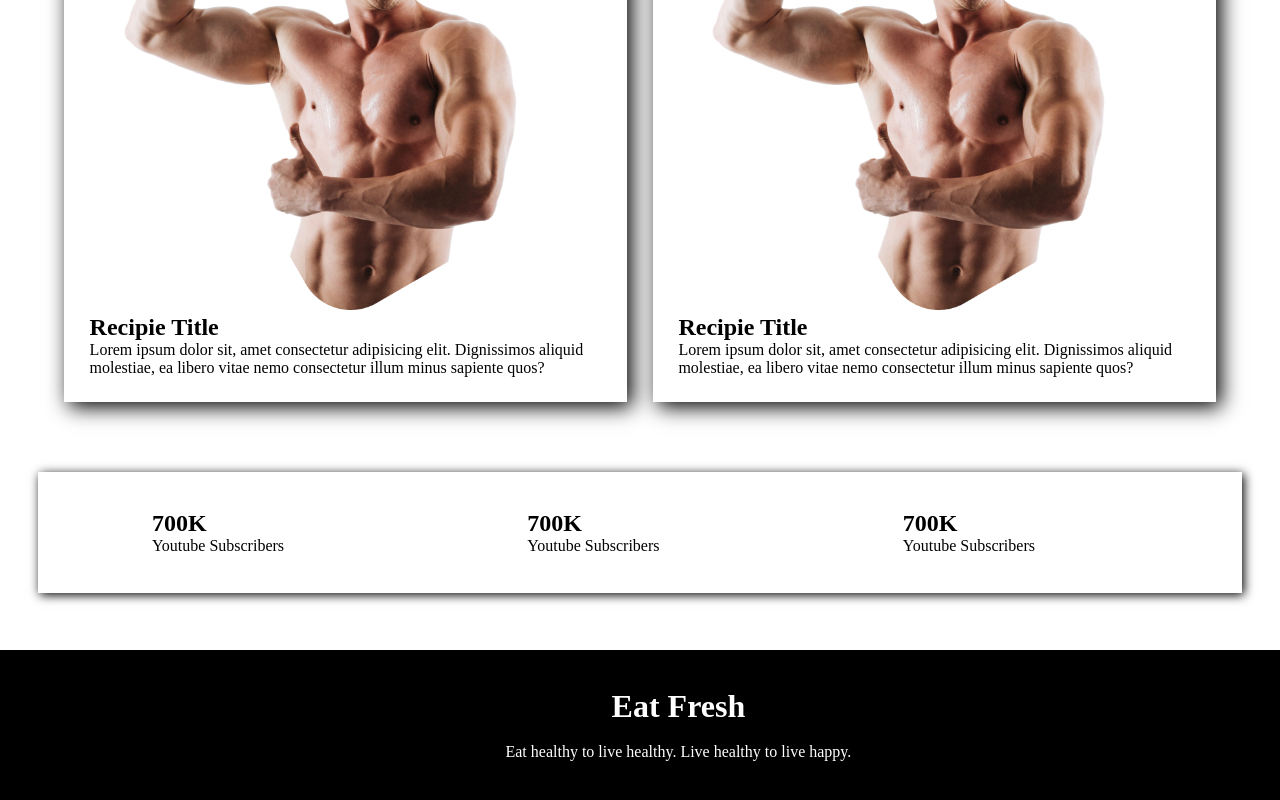
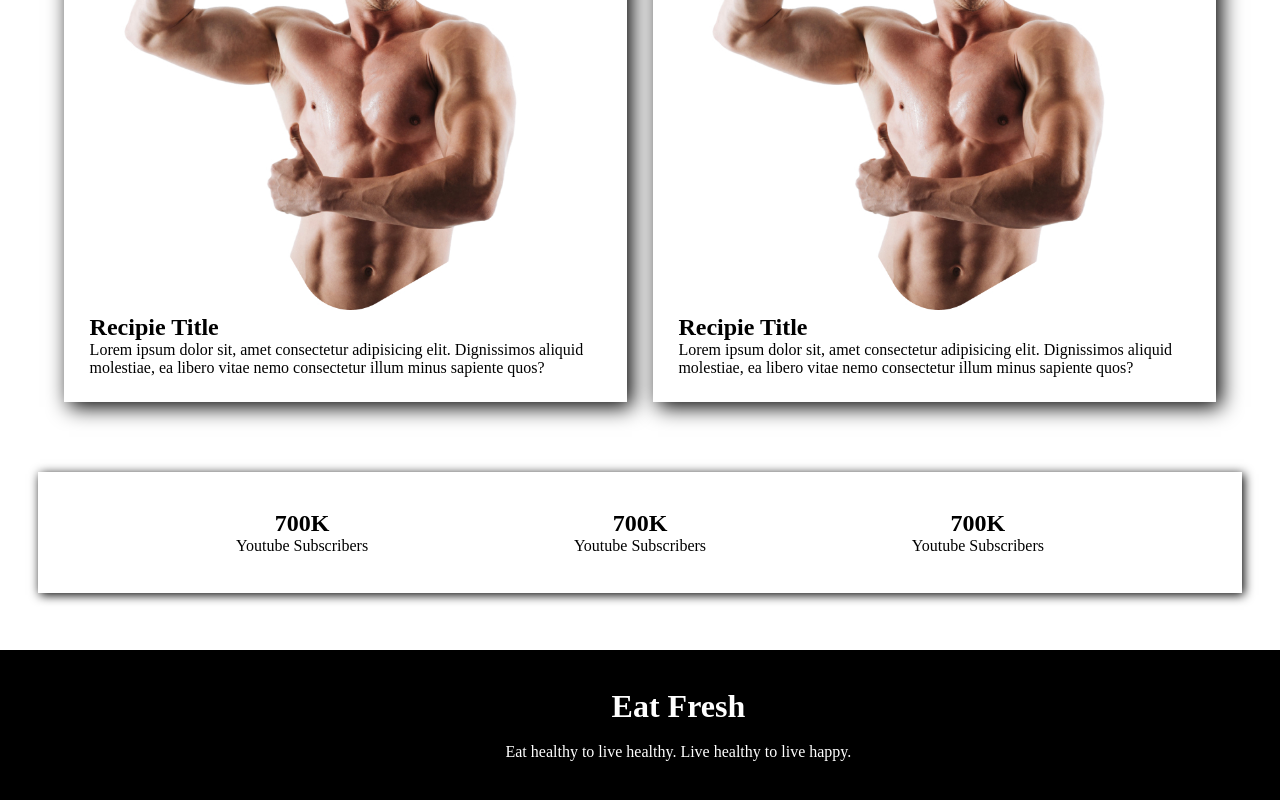
Before and after one commit to aknathweb/module-1-practice-1, a plain HTML site: page index.html in a window 1280 px wide. Shown: the part 1425-2225 px from the top of the page. Drawn offline with Linux system fonts and the light colour scheme.

Commit message:
change something

```diff
--- a/style.css
+++ b/style.css
@@ -65,8 +65,9 @@ img {
 #counter-section {
     height: 100%;
     display: flex;
-    justify-content: space-around;
+    justify-content: space-evenly;
     align-items: center;
+    text-align: center;
     background-color: white;
     box-shadow: 2px 2px 10px black;
     padding: 3%;
@@ -77,6 +78,10 @@ img {
     width: 20%;
 }
 
+.counter-section-split h1 {
+    font-weight: bolder;
+}
+
 #footer-part {
     width: 100%;
     padding: 3%;
```
